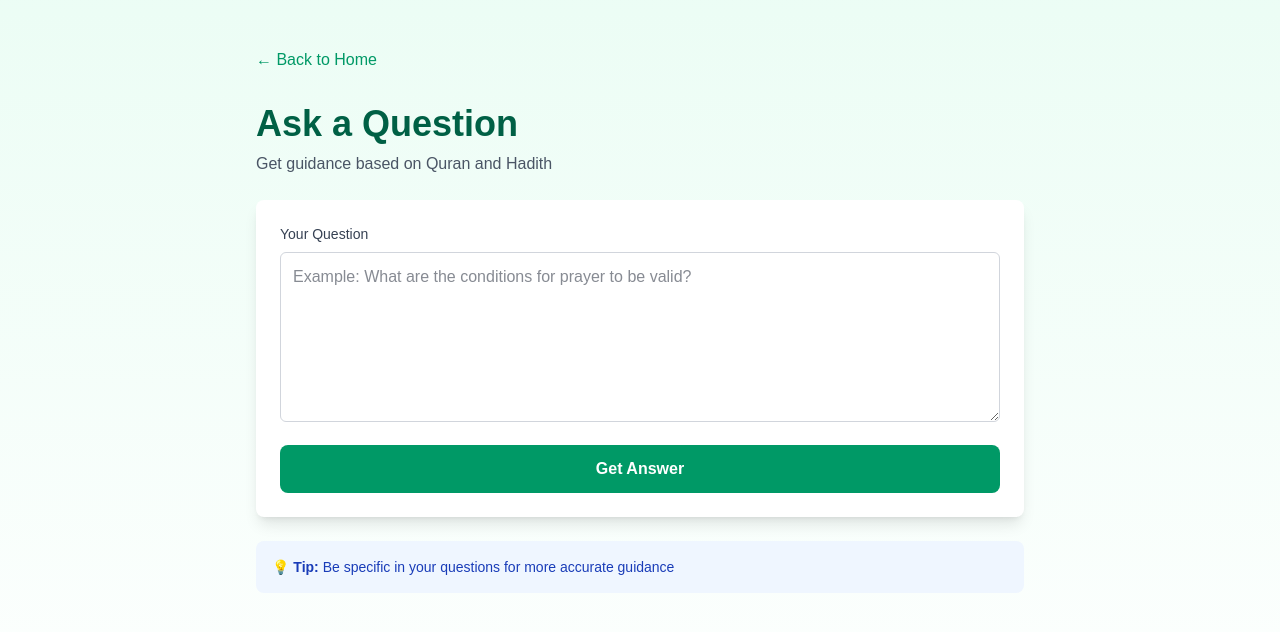
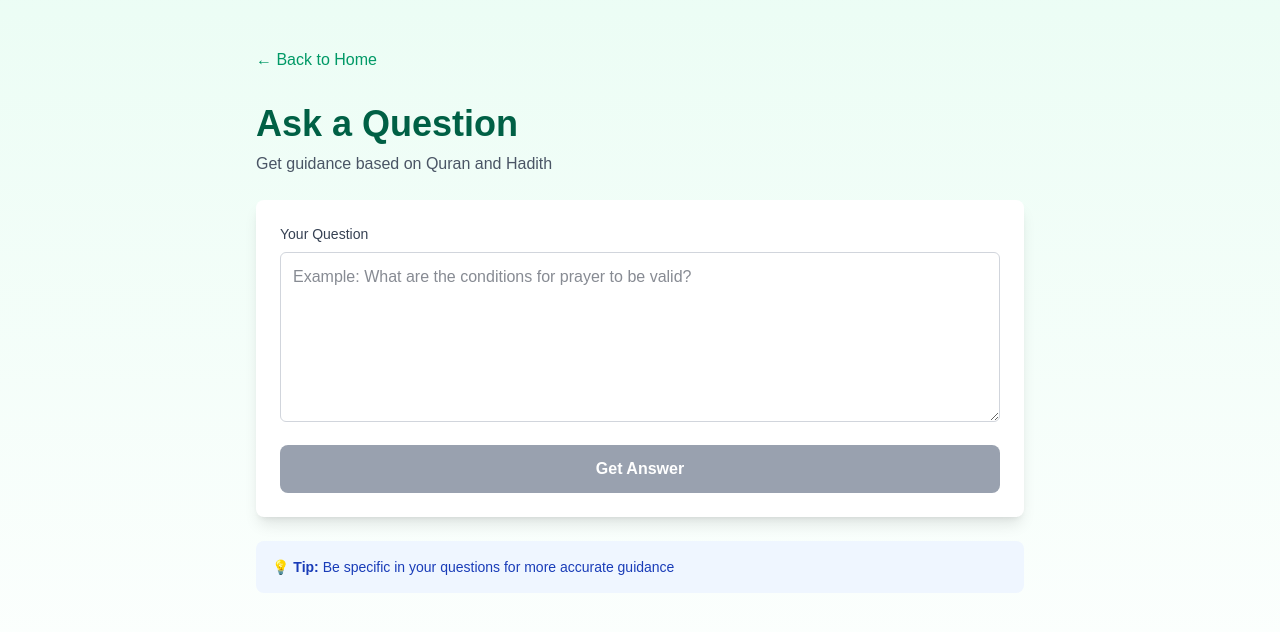
Before and after one commit to sahilmodi1965/imamai, a Next.js app: page /ask in a window 1280 px wide. Shown: the top 632 px of the page. Built offline with nearby package versions, Linux system fonts and the light colour scheme.

Commit message:
Add AI-powered Q&A with Groq API - core feature complete

```diff
--- /dev/null
+++ b/app/api/ask/route.ts
@@ -0,0 +1,50 @@
+import { NextResponse } from 'next/server';
+
+export async function POST(request: Request) {
+  try {
+    const { question } = await request.json();
+
+    if (!question) {
+      return NextResponse.json({ error: 'Question is required' }, { status: 400 });
+    }
+
+    const response = await fetch('https://api.groq.com/openai/v1/chat/completions', {
+      method: 'POST',
+      headers: {
+        'Content-Type': 'application/json',
+        'Authorization': `Bearer ${process.env.GROQ_API_KEY}`,
+      },
+      body: JSON.stringify({
+        model: 'llama-3.3-70b-versatile',
+        messages: [
+          {
+            role: 'system',
+            content: 'You are an Islamic scholar providing guidance based on the Quran and authentic Hadith. Always cite sources (Surah:Ayah or Hadith reference). Be respectful, accurate, and concise.'
+          },
+          {
+            role: 'user',
+            content: question
+          }
+        ],
+        temperature: 0.7,
+        max_tokens: 500,
+      }),
+    });
+
+    const data = await response.json();
+
+    if (!response.ok) {
+      throw new Error(data.error?.message || 'API error');
+    }
+
+    const answer = data.choices[0].message.content;
+
+    return NextResponse.json({ answer });
+  } catch (error) {
+    console.error('API Error:', error);
+    return NextResponse.json(
+      { error: 'Failed to get answer' },
+      { status: 500 }
+    );
+  }
+}
--- a/app/ask/page.tsx
+++ b/app/ask/page.tsx
@@ -1,4 +1,34 @@
+'use client';
+
+import { useState } from 'react';
+
 export default function AskPage() {
+  const [question, setQuestion] = useState('');
+  const [answer, setAnswer] = useState('');
+  const [loading, setLoading] = useState(false);
+
+  const handleSubmit = async () => {
+    if (!question.trim()) return;
+
+    setLoading(true);
+    setAnswer('');
+
+    try {
+      const response = await fetch('/api/ask', {
+        method: 'POST',
+        headers: { 'Content-Type': 'application/json' },
+        body: JSON.stringify({ question }),
+      });
+
+      const data = await response.json();
+      setAnswer(data.answer);
+    } catch (error) {
+      setAnswer('Sorry, there was an error. Please try again.');
+    } finally {
+      setLoading(false);
+    }
+  };
+
   return (
     <div className="min-h-screen bg-gradient-to-b from-emerald-50 to-white dark:from-emerald-950 dark:to-black p-4">
       <div className="mx-auto max-w-3xl pt-8">
@@ -24,15 +54,32 @@ export default function AskPage() {
               Your Question
             </label>
             <textarea
+              value={question}
+              onChange={(e) => setQuestion(e.target.value)}
               className="mt-2 w-full rounded-md border border-gray-300 p-3 text-gray-900 focus:border-emerald-500 focus:outline-none focus:ring-2 focus:ring-emerald-500 dark:border-gray-700 dark:bg-gray-800 dark:text-gray-100"
               rows={6}
               placeholder="Example: What are the conditions for prayer to be valid?"
             />
 
-            <button className="mt-4 w-full rounded-lg bg-emerald-600 px-6 py-3 font-semibold text-white transition-colors hover:bg-emerald-700">
-              Get Answer
+            <button
+              onClick={handleSubmit}
+              disabled={loading || !question.trim()}
+              className="mt-4 w-full rounded-lg bg-emerald-600 px-6 py-3 font-semibold text-white transition-colors hover:bg-emerald-700 disabled:bg-gray-400 disabled:cursor-not-allowed"
+            >
+              {loading ? 'Getting answer...' : 'Get Answer'}
             </button>
           </div>
+
+          {answer && (
+            <div className="rounded-lg bg-white p-6 shadow-lg dark:bg-gray-900">
+              <h2 className="text-xl font-semibold text-emerald-800 dark:text-emerald-200 mb-4">
+                Answer:
+              </h2>
+              <div className="text-gray-700 dark:text-gray-300 whitespace-pre-wrap">
+                {answer}
+              </div>
+            </div>
+          )}
 
           <div className="rounded-lg bg-blue-50 p-4 dark:bg-blue-950">
             <p className="text-sm text-blue-800 dark:text-blue-200">
```
